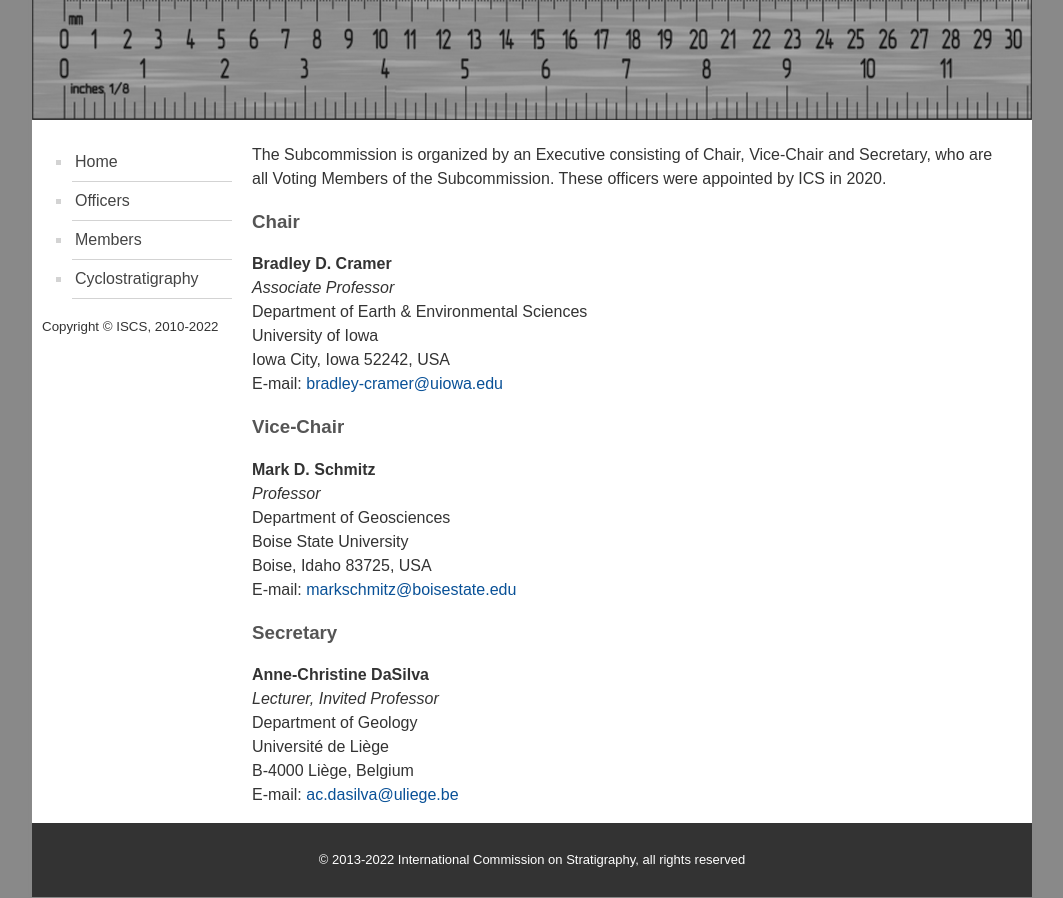
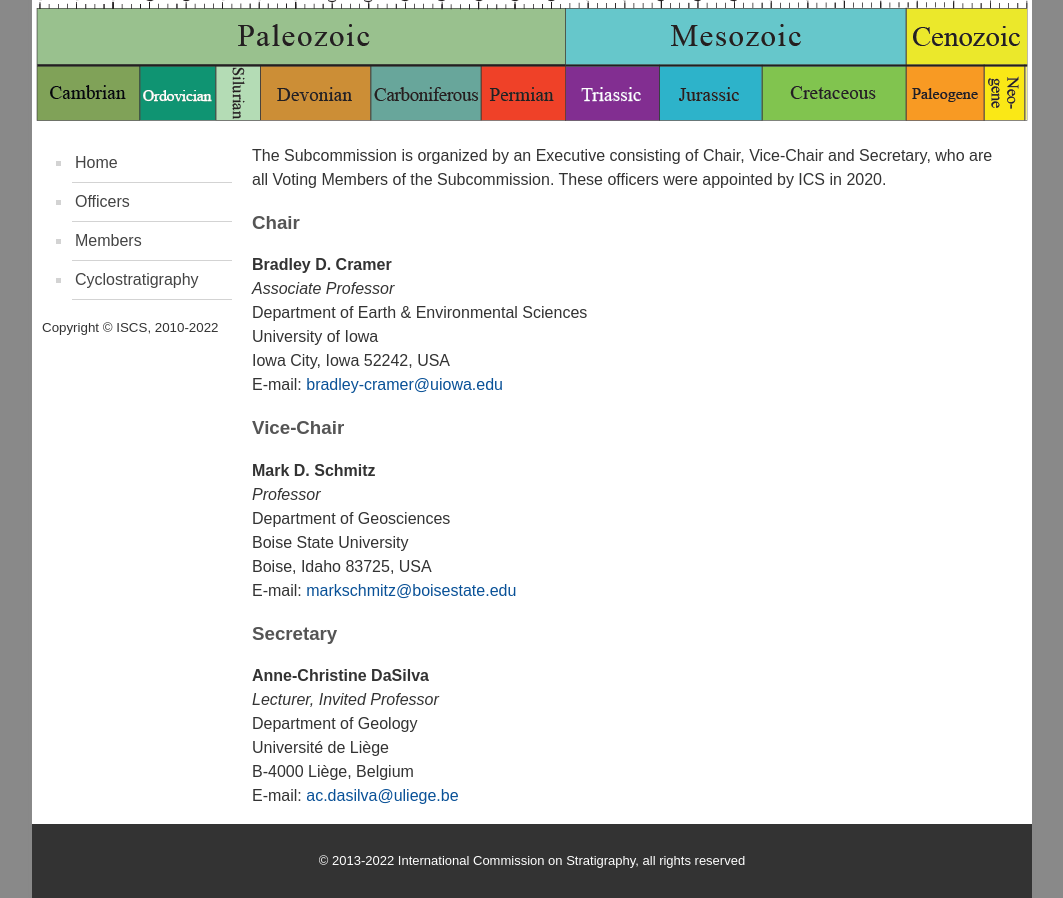
Before and after one commit to i-c-stratigraphy/subcommission-timescale-calibration, a Jekyll site: the page built from pages/officers.md, in a window 1280 px wide. Shown: the part 120-1018 px from the top of the page, without its empty margins (108-1171 px from the left). Built offline with Jekyll 4.4.1, drawn with Linux system fonts in a browser that asks for light colours.

Commit message:
Update page.html

```diff
--- a/_layouts/page.html
+++ b/_layouts/page.html
@@ -172,9 +172,9 @@
         </div>
         <div id="banner">
             {% if page.url == '/officers' %}
-            <img src="images/banner-01.png" />
+            <img src="images/banner-05c.png" />
             {% elsif page.url == '/members' %}
-            <img src="images/banner-03.png" />
+            <img src="images/banner-04c.png" />
             {% elsif page.url == '/cyclostratigraphy' %}
             <img src="images/banner-02.png" />
             {% else %}
```
